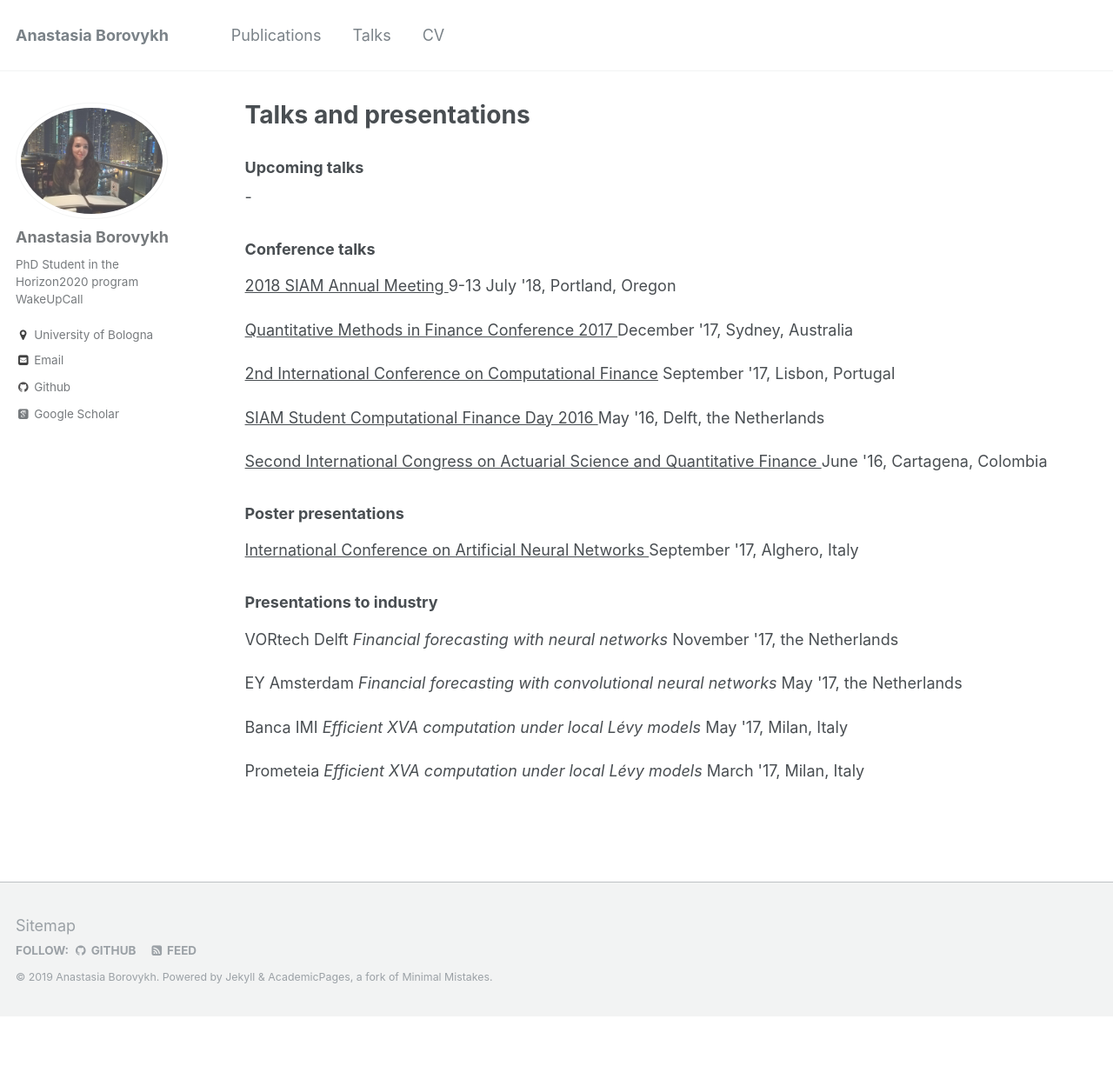
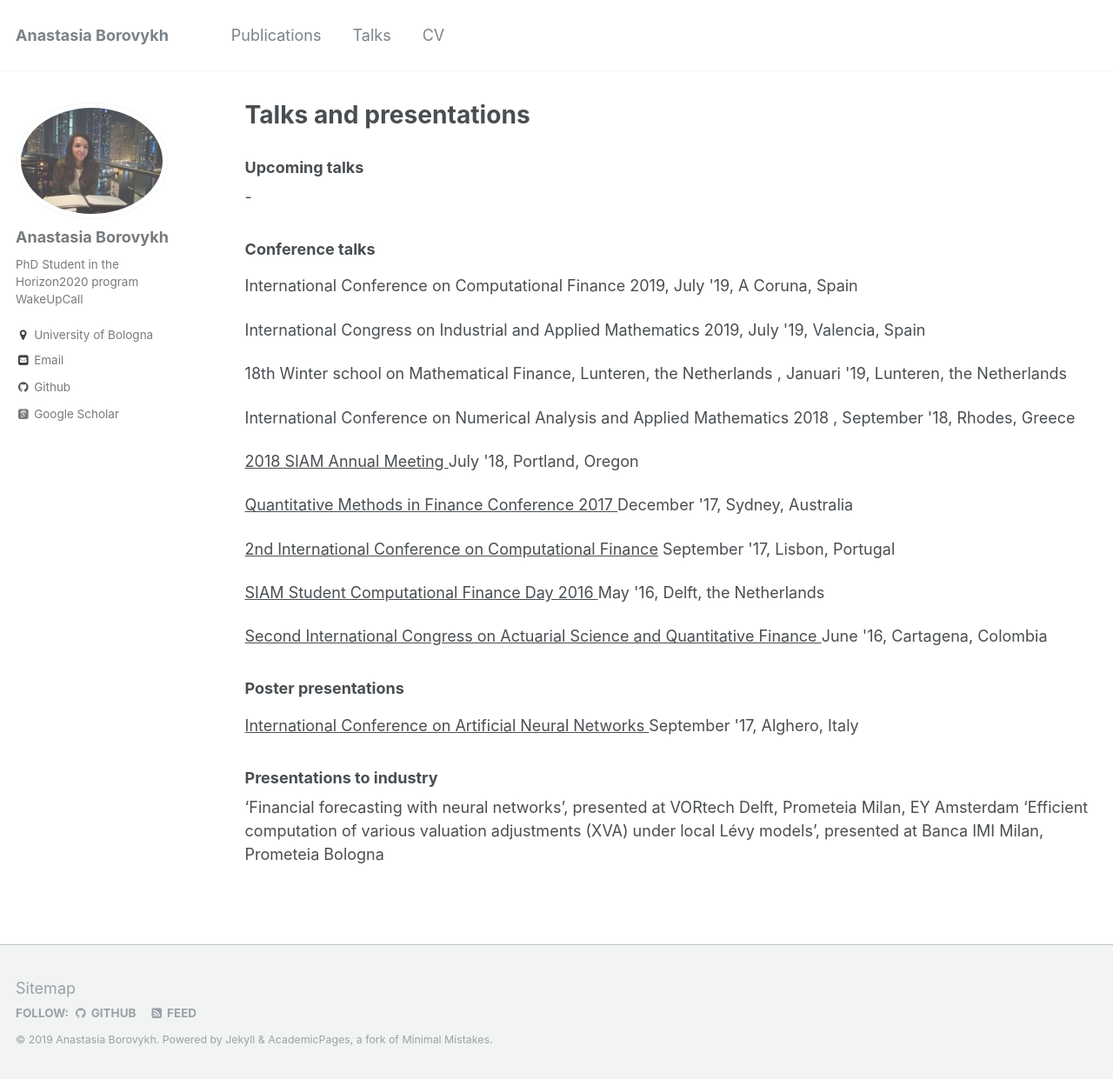
Before and after one commit to aib93/aib93.github.io, a Jekyll site: the page built from _pages/talks.html, in a window 1280 px wide and 1241 px high. Shown: the whole window at 87% size. Built offline with Jekyll 4.4.1, drawn with Linux system fonts in a browser that asks for light colours; some web fonts are replaced.

Commit message:
Initial commit

```diff
--- a/_pages/talks.html
+++ b/_pages/talks.html
@@ -7,7 +7,11 @@ author_profile: true
 <h3> Upcoming talks </h3>
 -
 <h3> Conference talks </h3>
-<p><a href="http://www.siam.org/meetings/an18/" style="text-decoration:underline;"> 2018 SIAM Annual Meeting </a> 9-13 July '18, Portland, Oregon</p>
+<p><a> International Conference on Computational Finance 2019</a>, July '19, A Coruna, Spain </p>
+<p><a> International Congress on Industrial and Applied Mathematics 2019</a>, July '19, Valencia, Spain </p>
+<p><a> 18th Winter school on Mathematical Finance, Lunteren, the Netherlands </a>, Januari '19, Lunteren, the Netherlands</p>
+<p><a> International Conference on Numerical Analysis and Applied Mathematics 2018 </a>, September '18, Rhodes, Greece</p>
+<p><a href="http://www.siam.org/meetings/an18/" style="text-decoration:underline;"> 2018 SIAM Annual Meeting </a> July '18, Portland, Oregon</p>
 <p><a href="https://www.conferenceonline.com/conference_invitation.cfm?id=21717&key=F1EF0F1F-CE39-D6B1-35AA37845042D4A5" style="text-decoration:underline;"> Quantitative Methods in Finance Conference 2017 </a> December '17, Sydney, Australia</p>
 <p><a href="http://cemapre.iseg.ulisboa.pt/iccf2017/" style="text-decoration:underline;"> 2nd International Conference on Computational Finance</a> September '17, Lisbon, Portugal</p>
 <p><a href="https://sscdelft.github.io/activities/" style="text-decoration:underline;"> SIAM Student Computational Finance Day 2016 </a> May '16, Delft, the Netherlands</p>
@@ -17,10 +21,8 @@ author_profile: true
 <p><a href="https://e-nns.org/icann2017/" style="text-decoration:underline;"> International Conference on Artificial Neural Networks </a> September '17, Alghero, Italy</p>
 
 <h3> Presentations to industry </h3>
-<p>VORtech Delft<i> Financial forecasting with neural networks</i> November '17, the Netherlands </p>
-<p>EY Amsterdam<i> Financial forecasting with convolutional neural networks</i>  May '17, the Netherlands</p>
-<p>Banca IMI <i> Efficient XVA computation under local Lévy models</i>  May '17, Milan, Italy</p>
-<p> Prometeia <i> Efficient XVA computation under local Lévy models </i> March '17, Milan, Italy </p>
+‘Financial forecasting with neural networks’, presented at VORtech Delft, Prometeia Milan, EY Amsterdam
+‘Efficient computation of various valuation adjustments (XVA) under local Lévy models’, presented at Banca IMI Milan, Prometeia Bologna
 
 
 
```
Also changed, not shown: _pages/about.md (+6 -2 lines), _pages/cv.html (+13 -1 lines), 1 other file.
